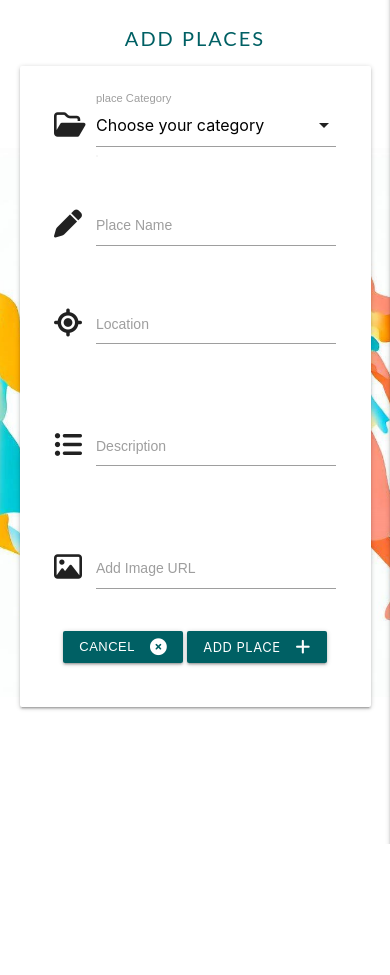
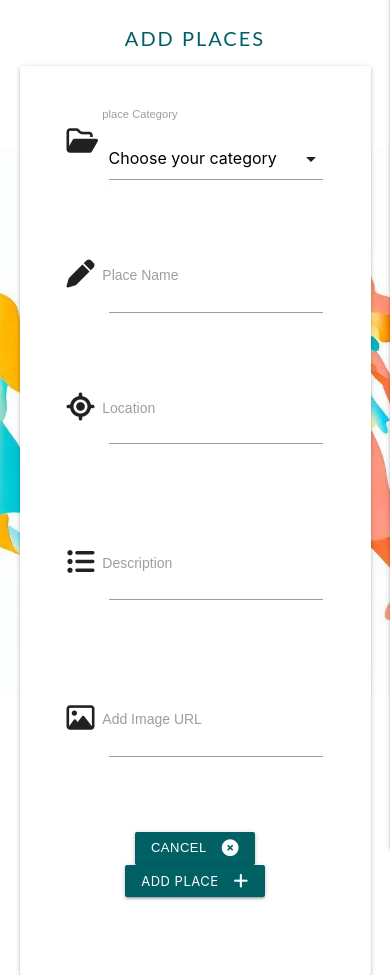
Before and after one commit to Killol14/Roaming-In-India, a Flask app: page /add_place in a window 390 px wide. Shown: the part 56-1031 px from the top of the page. Before the commit the page ends 900 px from the top, so only its background shows below. Run offline with Flask 3, Linux system fonts and the light colour scheme; data that the repository does not hold is empty; some libraries are stand-ins or nearby versions.

Commit message:
this will commit card mobile responsive

```diff
--- a/static/css/style.css
+++ b/static/css/style.css
@@ -139,7 +139,9 @@ a.btn-small.btn-hero {
 	text-transform: uppercase;
 	font-size: 16px;
 }
-
+.row .col {
+    padding: 1.2rem;
+}
 .card .card-title:hover {
 	color: #26c6da;
 }
```
